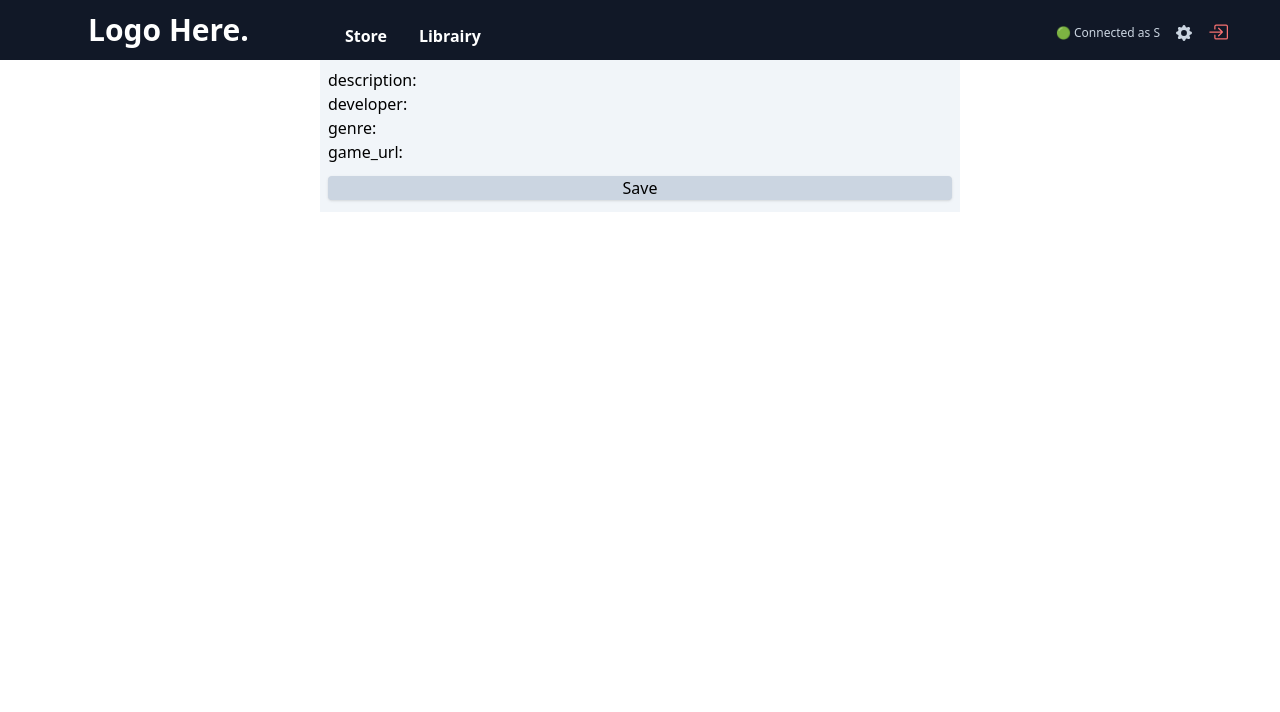
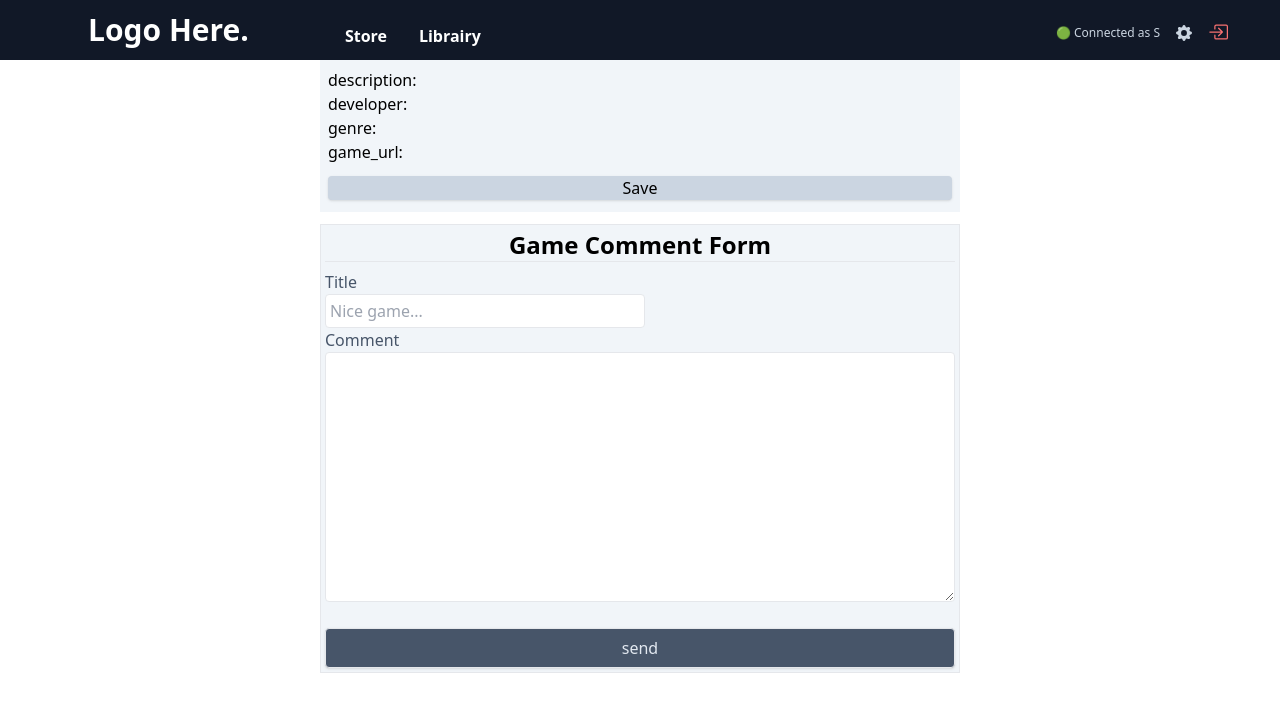
Before and after one commit to Samuel-Marien/free_game_app, a Next.js app: page /games/details-game in a window 1280 px wide. Shown: the top 712 px of the page. Built offline with nearby package versions, Linux system fonts and the light colour scheme; no server answers; sample sign-in values are in the browser's storage.

Commit message:
add comments feat

```diff
--- /dev/null
+++ b/components/forms/GameCommentForm.js
@@ -0,0 +1,95 @@
+import React, { useEffect, useState } from 'react'
+import { useRouter } from 'next/router'
+import { Formik, Form } from 'formik'
+import * as Yup from 'yup'
+import { object } from 'yup'
+
+import { createComment } from '../../helper/user'
+
+import MyTextInput from './MyTextInput'
+
+const commentSchema = object().shape({
+  title: Yup.string()
+    .min(3, 'Must be 3 characters or more')
+    .required('Required'),
+  content: Yup.string()
+    .min(3, 'Must be 3 characters or more')
+    .required('Required')
+})
+
+const GameCommentForm = (props) => {
+  const { gameTitle } = props
+  const [myId, setMyId] = useState(0)
+  const [myTitle, setMyTitle] = useState('')
+  const router = useRouter()
+
+  // console.log(router.query.id)
+  // console.log(gameTitle)
+
+  useEffect(() => {
+    setMyId(router.query.id)
+    setMyTitle(gameTitle)
+  }, [myId])
+
+  // console.log(myId)
+
+  return (
+    <Formik
+      initialValues={{
+        title: '',
+        content: ''
+      }}
+      validationSchema={commentSchema}
+      onSubmit={async (values, { setSubmitting, resetForm }) => {
+        console.log(values)
+        try {
+          const result = await createComment({
+            title: values.title,
+            content: values.content,
+            gameId: myId,
+            gameTitle: myTitle
+          })
+          // console.log(result)
+          resetForm()
+          setSubmitting(false)
+        } catch (error) {
+          console.log(error.message)
+          resetForm()
+        }
+      }}
+    >
+      {({ isSubmitting, isValid, dirty }) => (
+        <Form className="border p-1 mt-3 bg-slate-100 container w-6/12 mx-auto">
+          <p className="text-center text-2xl font-bold mb-2 border-b">
+            Game Comment Form
+          </p>
+          <div className="">
+            <MyTextInput
+              label="Title"
+              name="title"
+              type="text"
+              placeholder="Nice game..."
+            />
+
+            <MyTextInput
+              label="Comment"
+              name="content"
+              type="text"
+              textarea="true"
+            />
+          </div>
+          {isValid && (
+            <button
+              type="submit"
+              className="shadow mt-5 bg-slate-600 text-slate-200 h-10 border rounded w-full"
+            >
+              send
+            </button>
+          )}
+        </Form>
+      )}
+    </Formik>
+  )
+}
+
+export default GameCommentForm
--- a/components/forms/MyTextInput.js
+++ b/components/forms/MyTextInput.js
@@ -9,6 +9,8 @@ const MyTextInput = ({ label, ...props }) => {
         {label}
       </label>
       <div>
+        {!props.textarea ? (
+          <>
             <input
               autoComplete={props.email}
               id={props.id || props.name}
@@ -19,6 +21,22 @@ const MyTextInput = ({ label, ...props }) => {
             {meta.touched && meta.error ? (
               <div className="text-red-500">{meta.error}</div>
             ) : null}
+          </>
+        ) : (
+          <>
+            <textarea
+              rows="10"
+              autoComplete={props.email}
+              id={props.id || props.name}
+              className="border p-1 rounded w-full "
+              {...field}
+              {...props}
+            />
+            {meta.touched && meta.error ? (
+              <div className="text-red-500">{meta.error}</div>
+            ) : null}
+          </>
+        )}
       </div>
     </div>
   )
--- /dev/null
+++ b/components/games/GameCommentsContainer.js
@@ -0,0 +1,14 @@
+import React from 'react'
+
+import GameCommentForm from '../forms/GameCommentForm'
+
+const GameCommentsContainer = (props) => {
+  const { gameTitle } = props
+  return (
+    <div>
+      <GameCommentForm gameTitle={gameTitle} />
+    </div>
+  )
+}
+
+export default GameCommentsContainer
--- a/helper/user.js
+++ b/helper/user.js
@@ -31,3 +31,19 @@ export async function createUser({ firstName, lastName, email, password }) {
 
   return data
 }
+
+export async function createComment({ title, content, gameId, gameTitle }) {
+  const response = await fetch('/api/user/add-comment', {
+    method: 'POST',
+    body: JSON.stringify({ title, content, gameId, gameTitle }),
+    headers: { 'Content-Type': 'application/json' }
+  })
+
+  const data = await response.json()
+
+  if (!response.ok) {
+    throw new Error(data.message || 'Something went wrong :(')
+  }
+
+  return data
+}
--- a/pages/api/auth/[...nextauth].js
+++ b/pages/api/auth/[...nextauth].js
@@ -34,9 +34,9 @@ export const authOptions = {
           client.close()
           throw new Error('Could not log in!!')
         }
-        console.log('**************')
-        console.log(user)
-        console.log('**************')
+        // console.log('**************')
+        // console.log(user)
+        // console.log('**************')
         client.close()
         return { email: user.email, name: [user.firstName, user.lastName] }
       },
--- a/pages/api/auth/signup.js
+++ b/pages/api/auth/signup.js
@@ -6,7 +6,7 @@ async function handler(req, res) {
     const data = req.body
 
     const { firstName, lastName, email, password } = data
-    // console.log(data)
+
     if (
       !firstName ||
       !lastName ||
--- /dev/null
+++ b/pages/api/user/add-comment.js
@@ -0,0 +1,76 @@
+import { getServerSession } from 'next-auth'
+import { connectToDataBase } from '../../../lib/db'
+import { authOptions } from '../auth/[...nextauth].js'
+
+async function handler(req, res) {
+  if (req.method !== 'POST') {
+    return
+  }
+
+  const { title, content, gameId, gameTitle } = req.body
+
+  const session = await getServerSession(req, res, authOptions)
+
+  if (
+    !title ||
+    !content ||
+    title.trim().length < 3 ||
+    content.trim().length < 3
+  ) {
+    res.status(422).json({ message: 'Invalid title or comment' })
+    return
+  }
+
+  if (!session) {
+    res.status(401).json({ message: 'Not authenticated' })
+    return
+  }
+
+  const userName = session.user.name[0]
+
+  const client = await connectToDataBase()
+  const db = client.db()
+
+  const myDate = new Date()
+
+  const existingComment = await db
+    .collection('comments')
+    .findOne({ gameId: gameId })
+
+  if (existingComment === null) {
+    const result = await db.collection('comments').insertOne({
+      gameId: gameId,
+      gameTitle: gameTitle,
+      comments_collection: [
+        {
+          title: title,
+          content: content,
+          createdBy: userName,
+          createdAt: myDate
+        }
+      ]
+    })
+    client.close()
+    res.status(201).json({ message: 'Successfully created new comment!' })
+  } else {
+    const result = await db.collection('comments').updateOne(
+      { gameId: gameId },
+      {
+        $push: {
+          comments_collection: {
+            title: title,
+            content: content,
+            createdBy: userName,
+            createdAt: myDate
+          }
+        }
+      }
+    )
+    client.close()
+    res
+      .status(201)
+      .json({ message: 'Successfully add comments for this game!' })
+  }
+}
+
+export default handler
--- a/pages/games/details-game.js
+++ b/pages/games/details-game.js
@@ -6,13 +6,15 @@ import { getGame } from '../api/web-services/gamesAPI'
 
 import Navbar from '../../components/Navbar'
 import GameDetails from '../../components/games/GameDetails'
+import GameCommentsContainer from '../../components/games/GameCommentsContainer'
 
 const DetailsGamePage = (data) => {
-  // console.log(data.pageProps.data)
+  console.log(data.pageProps.data)
   return (
     <div>
       <Navbar />
       <GameDetails game={data.pageProps.data} />
+      <GameCommentsContainer gameTitle={data.pageProps.data.title} />
     </div>
   )
 }
```
Lines whose indentation alone changed are shown as unchanged.
